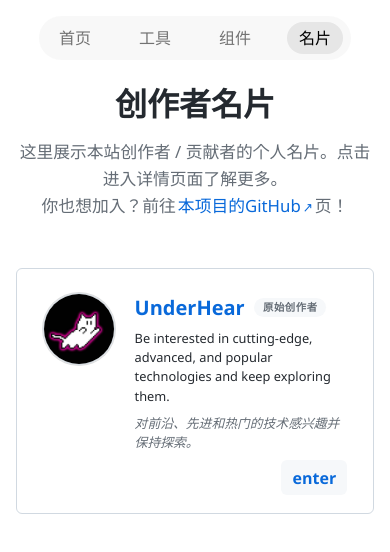
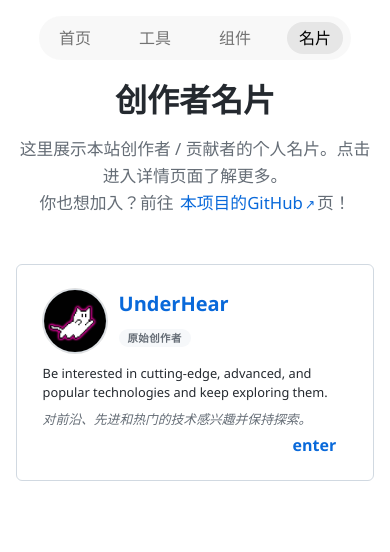
Before and after one commit to UnderHear/toolsWeb, a Vue app: page /namecard in a window 390 px wide. Shown: the top 552 px of the page. Built offline with nearby package versions, Linux system fonts and the light colour scheme.

Commit message:
style(css):优化页面布局

```diff
--- a/src/views/namecard.vue
+++ b/src/views/namecard.vue
@@ -3,7 +3,9 @@
 		<div class="namecard-header">
 			<h1 class="title">创作者名片</h1>
 			<p class="subtitle">这里展示本站创作者 / 贡献者的个人名片。点击进入详情页面了解更多。</p>
-			<p class="subtitle">你也想加入？前往<zLink href="https://github.com/UnderHear/toolsWeb" link-text="本项目的GitHub" :external="true" />页！</p>
+			<p class="subtitle">你也想加入？前往
+				<zLink href="https://github.com/UnderHear/toolsWeb" link-text="本项目的GitHub" :external="true" />页！
+			</p>
 		</div>
 
 		<div class="creator-grid">
@@ -15,8 +17,11 @@
 							<h3 class="name">UnderHear</h3>
 							<span class="role">原始创作者</span>
 						</div>
-						<p class="bio-en">Be interested in cutting-edge, advanced, and popular technologies and keep exploring them.</p>
-						<p class="bio-zh">对前沿、先进和热门的技术感兴趣并保持探索。</p>
+						<div class="bio">
+							<p class="bio-en">Be interested in cutting-edge, advanced, and popular technologies and keep
+								exploring them.</p>
+							<p class="bio-zh">对前沿、先进和热门的技术感兴趣并保持探索。</p>
+						</div>
 					</div>
 				</div>
 				<div class="card-footer">
@@ -81,7 +86,7 @@ import { zLink } from '@/components/z-ui/link/zlink'
 
 .creator-card:hover {
 	border-color: #0969da;
-	box-shadow: 0 4px 14px -4px rgba(0,0,0,0.08);
+	box-shadow: 0 4px 14px -4px rgba(0, 0, 0, 0.08);
 }
 
 .creator-main {
@@ -98,7 +103,10 @@ import { zLink } from '@/components/z-ui/link/zlink'
 	border: 1px solid #d1d9e0;
 }
 
-.info { flex: 1; min-width: 0; }
+.info {
+	flex: 1;
+	min-width: 0;
+}
 
 .name-row {
 	display: flex;
@@ -126,14 +134,18 @@ import { zLink } from '@/components/z-ui/link/zlink'
 	line-height: 1;
 }
 
-.bio-zh, .bio-en {
+.bio-zh,
+.bio-en {
 	margin: 0 0 .5rem;
 	font-size: .85rem;
 	line-height: 1.5;
 	color: #24292f;
 }
 
-.bio-zh { color: #656d76; font-style: italic; }
+.bio-zh {
+	color: #656d76;
+	font-style: italic;
+}
 
 
 .card-footer {
@@ -145,19 +157,48 @@ import { zLink } from '@/components/z-ui/link/zlink'
 	font-size: 1rem;
 	font-weight: 600;
 	color: #0969da;
-	background: #f6f8fa;
 	padding: .35rem .7rem;
 	border-radius: 6px;
 	transition: background .18s ease;
 }
 
-.creator-card:hover .enter { background: #e9f2fb; }
+@media (max-width: 768px) {
+	.namecard-wrapper {
+		padding: 1rem;
+	}
 
-@media (max-width: 768px) {
-	.namecard-wrapper { padding: 1.2rem 1rem; }
-	.title { font-size: 2rem; }
-	.creator-main { flex-direction: row; }
-	.avatar { width: 72px; height: 72px; }
-	.bio-zh, .bio-en { font-size: .8rem; }
+	.name-row {
+		flex-direction: column;
+		align-items: flex-start;
+	}
+
+	.title {
+		font-size: 2rem;
+	}
+
+	.creator-main {
+		flex-direction: row;
+	}
+
+	.creator-main {
+		gap: 12px;
+	}
+
+	.avatar {
+		width: 64px;
+		height: 64px;
+	}
+
+	.bio{
+		position: relative;
+		left: -76px;
+		top: 10px;
+		width: calc(100% + 76px);
+	}
+
+	.bio-zh,
+	.bio-en {
+		font-size: .8rem;
+	}
 }
 </style>
```
